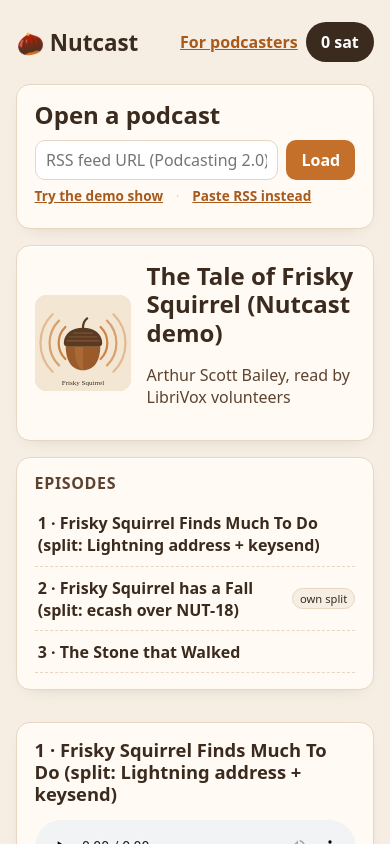
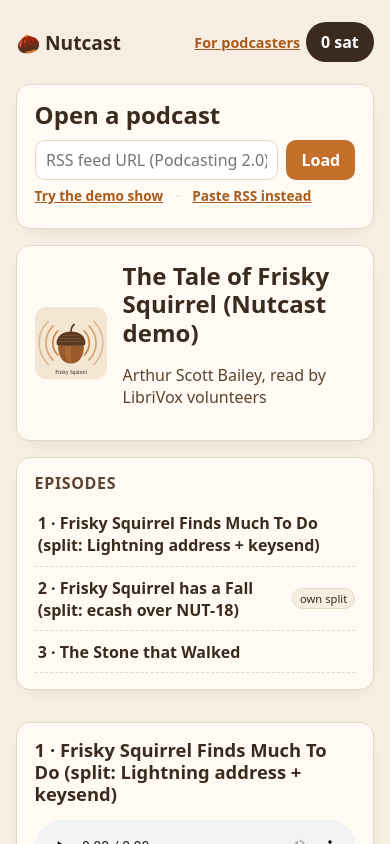
Before and after one commit to mmajjd926-netizen/nutcast, a website built with Vite: page index.html in a window 390 px wide. Both pictures are taken after a click on the button "Try the demo show". Shown: the top 844 px of the page. Built offline with nearby package versions, Linux system fonts and the light colour scheme; what @cashu/cashu-ts would draw is missing.

Commit message:
Phone header and cover fit; screenshots in the repo
Co-Authored-By: Claude Opus 5.5 <noreply@anthropic.com>

```diff
--- a/src/style.css
+++ b/src/style.css
@@ -92,3 +92,9 @@ footer { text-align: center; padding: 1.5rem; }
 .qr { display: block; width: min(240px, 70vw); margin: .6rem auto; background: #fff; border-radius: 8px; }
 .qr svg { display: block; width: 100%; height: auto; }
 @media (max-width: 560px) { .brand small { display: none; } .top { gap: .5rem; } }
+.brand { white-space: nowrap; }
+.top nav { flex-wrap: nowrap; }
+.showhead img { flex-shrink: 0; }
+@media (max-width: 560px) { .showhead img { width: 72px; height: 72px; } }
+.top nav button { white-space: nowrap; }
+@media (max-width: 560px) { .brand { font-size: 1.2rem; } .top nav { gap: .35rem; } .top nav .link { font-size: .9rem; } }
--- a/tools/shots.mjs
+++ b/tools/shots.mjs
@@ -20,6 +20,7 @@ const errs = [];
   await p.goto(url);
   await p.click('#demoBtn');
   await p.waitForSelector('#episodes li', { timeout: 15000 });
+  await p.waitForFunction(() => { const i = document.getElementById('cover'); return i.complete && i.naturalWidth > 0; }, null, { timeout: 15000 });
   await p.screenshot({ path: 'shots/phone.png', fullPage: true });
   const overflow = await p.evaluate(() => document.documentElement.scrollWidth - window.innerWidth);
   console.log('horizontal overflow px:', overflow);
```
Also changed, not shown: shots/creator.png (added), shots/demo.png (added), shots/phone.png (added), shots/wallet.png (added), 1 other file.
